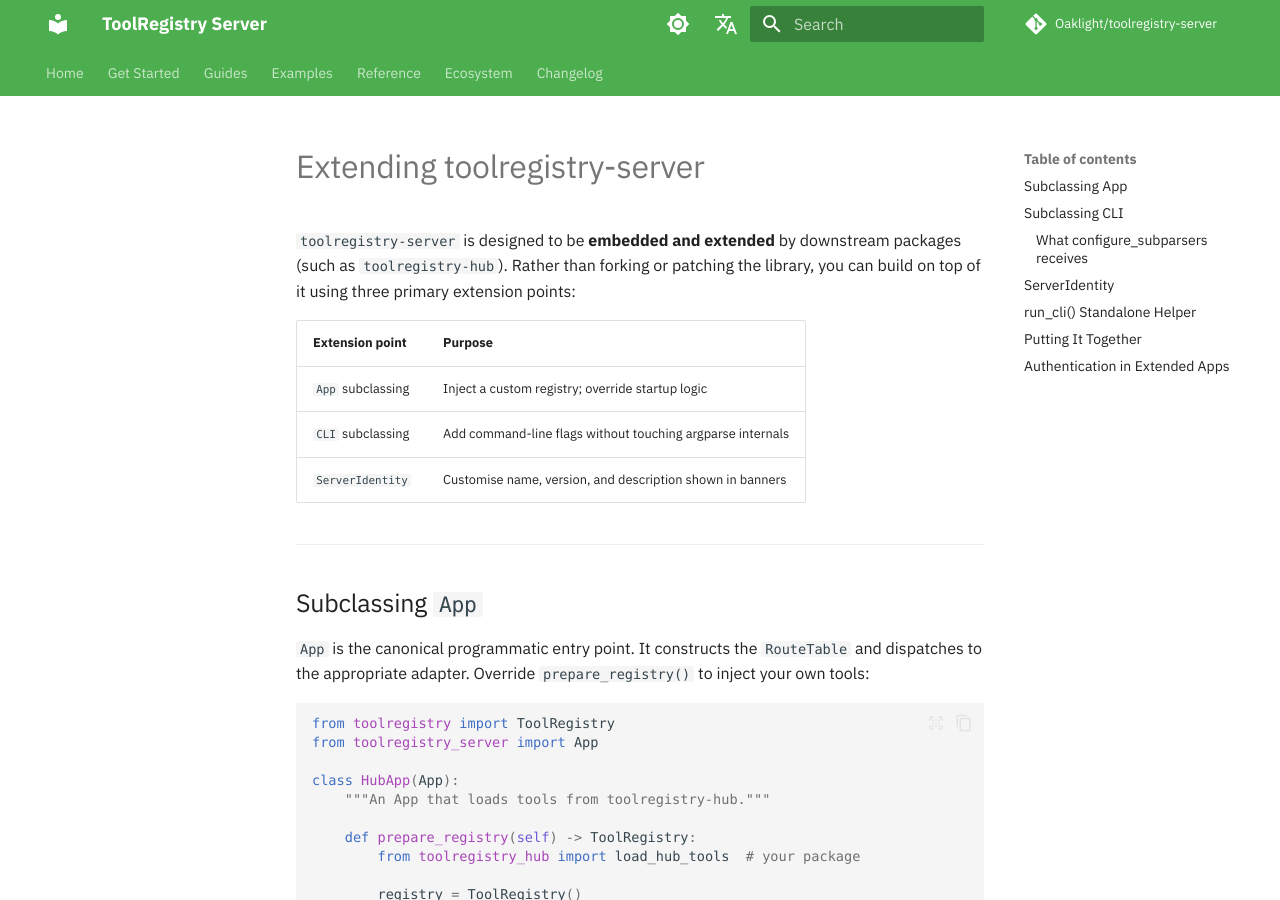
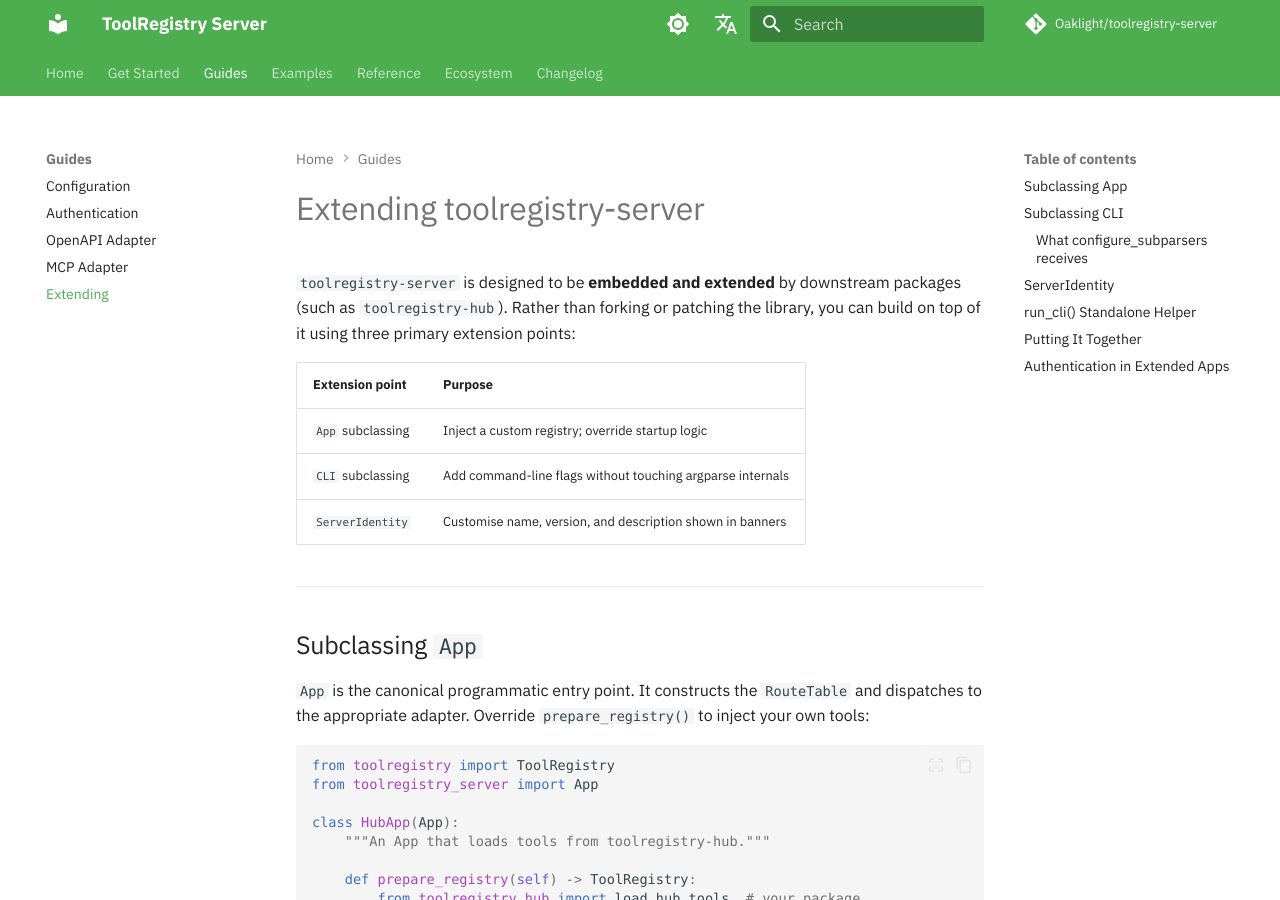
Before and after one commit to Oaklight/toolregistry-server, an MkDocs documentation site: the page built from docs/guides/extending.md, in a window 1280 px wide and 900 px high. Built offline with MkDocs 1.6.1 and Material for MkDocs 9.7.7, drawn with Linux system fonts in a browser that asks for light colours; some web fonts are replaced; comment, search, counter and statistics services are not loaded; some of the changed text lies outside the part shown.

Commit message:
docs: add guides/extending.md to nav and llmstxt sections

```diff
--- a/mkdocs.yml
+++ b/mkdocs.yml
@@ -83,6 +83,7 @@ plugins:
           - guides/authentication.md
           - guides/openapi.md
           - guides/mcp.md
+          - guides/extending.md
         Examples:
           - examples/index.md
         Reference:
@@ -146,6 +147,7 @@ nav:
       - Authentication: guides/authentication.md
       - OpenAPI Adapter: guides/openapi.md
       - MCP Adapter: guides/mcp.md
+      - Extending: guides/extending.md
   - Examples:
       - examples/index.md
   - Reference:
```
